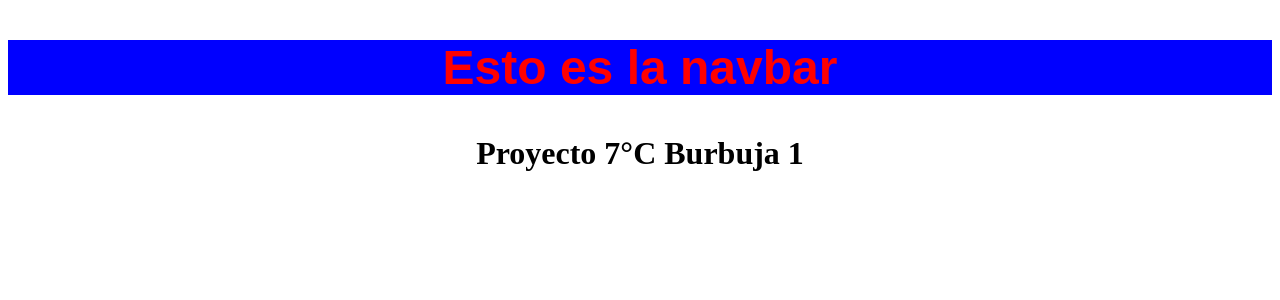
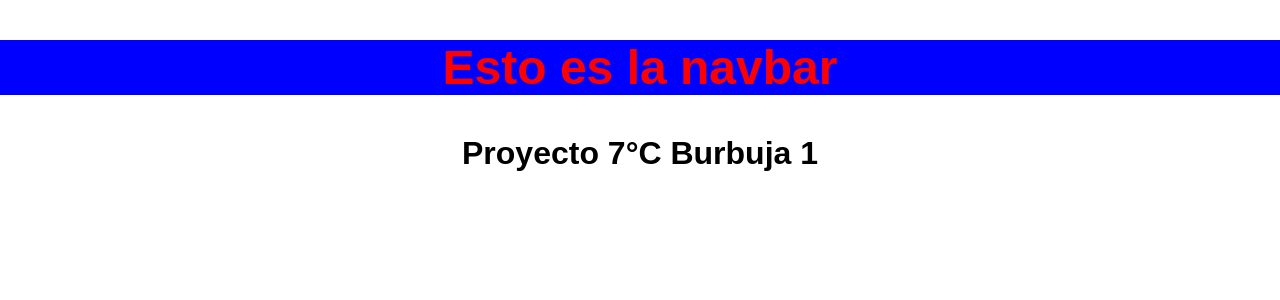
Before and after one commit to 7C-Villada/Proyecto_7C_B1, a React (Create React App) app in the folder core/frontend/: page / in a window 1280 px wide. Shown: the top 300 px of the page. Built offline with nearby package versions, Linux system fonts and the light colour scheme.

Commit message:
Agregado Index.css

```diff
--- /dev/null
+++ b/core/frontend/src/index.css
@@ -0,0 +1,5 @@
+body {
+  margin: 0;
+  padding: 0;
+  font-family: sans-serif;
+}
--- a/core/frontend/src/index.js
+++ b/core/frontend/src/index.js
@@ -1,6 +1,7 @@
 import React from "react";
 import ReactDOM from "react-dom";
 import App from "./App";
+import "./index.css";
 
 ReactDOM.render(
   <React.StrictMode>
```
